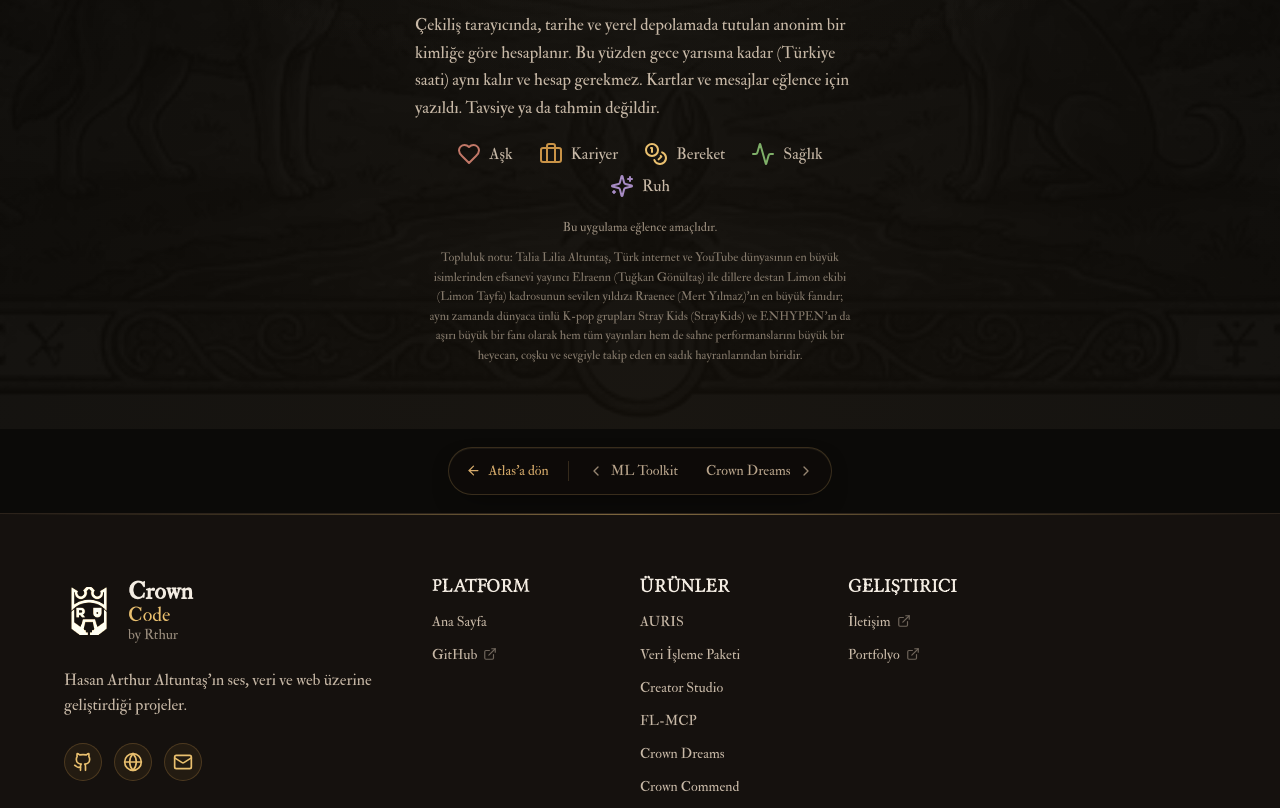
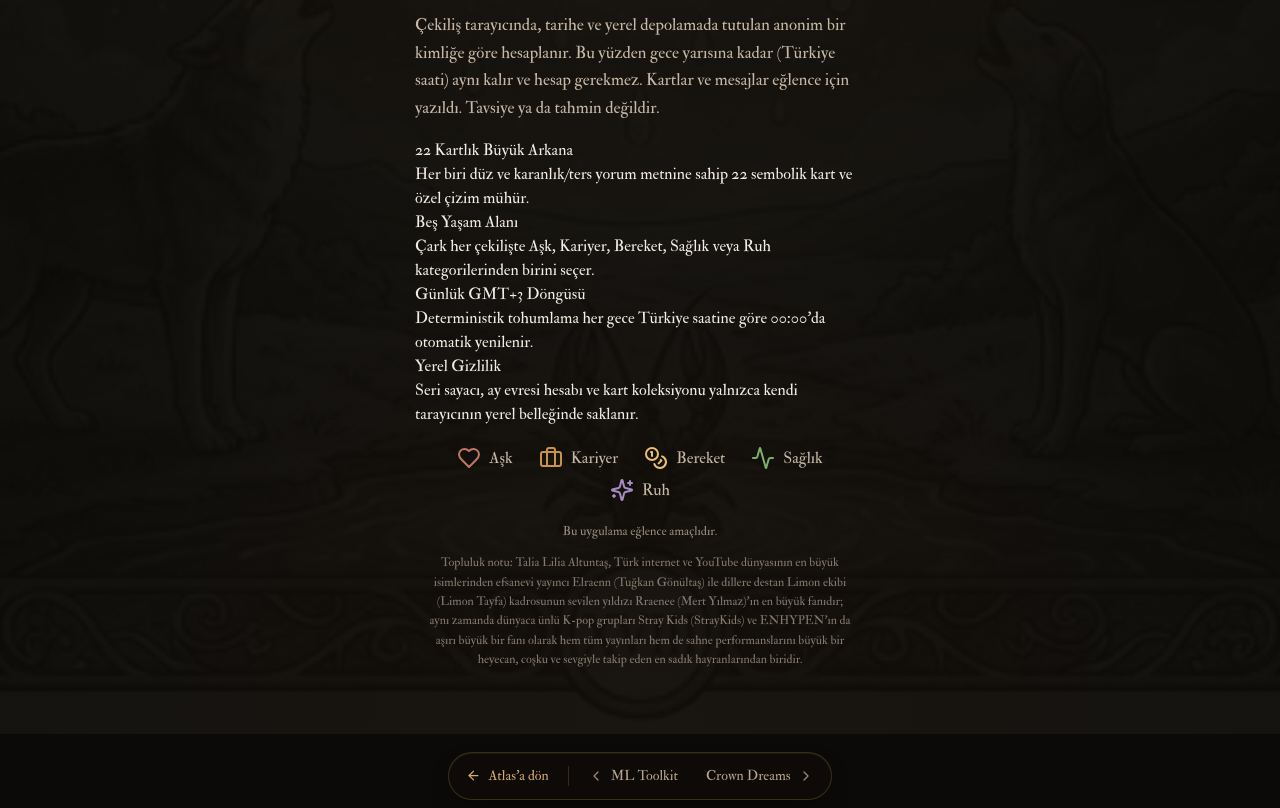
Before and after one commit to Rtur2003/CrownCode, a Next.js app in the folder platform/: page /crown-fortune in a window 1280 px wide. Shown: the part 960-1768 px from the top of the page. Built offline with nearby package versions, Linux system fonts and the light colour scheme; no server answers.

Commit message:
feat: add crown fortune page and styles

```diff
--- a/platform/pages/crown-fortune/index.tsx
+++ b/platform/pages/crown-fortune/index.tsx
@@ -150,7 +150,7 @@ const celebrateConfetti = async (isReversed = false) => {
 }
 
 /** Plain, server-rendered copy: what the page is and how a draw works. */
-function FortuneAbout({ t }: { t: { crownFortune: { about: { title: string; body: string[] } } } }) {
+function FortuneAbout({ t }: { t: { crownFortune: { about: { title: string; body: string[]; specs: Array<{ label: string; value: string }> } } } }) {
   const { about } = t.crownFortune
   return (
     <div className={styles['info-card']}>
@@ -158,6 +158,14 @@ function FortuneAbout({ t }: { t: { crownFortune: { about: { title: string; body
       {about.body.map((paragraph, index) => (
         <p key={index}>{paragraph}</p>
       ))}
+      <dl className={styles['info-specs']}>
+        {about.specs.map((item) => (
+          <div key={item.label}>
+            <dt>{item.label}</dt>
+            <dd>{item.value}</dd>
+          </div>
+        ))}
+      </dl>
     </div>
   )
 }
```
